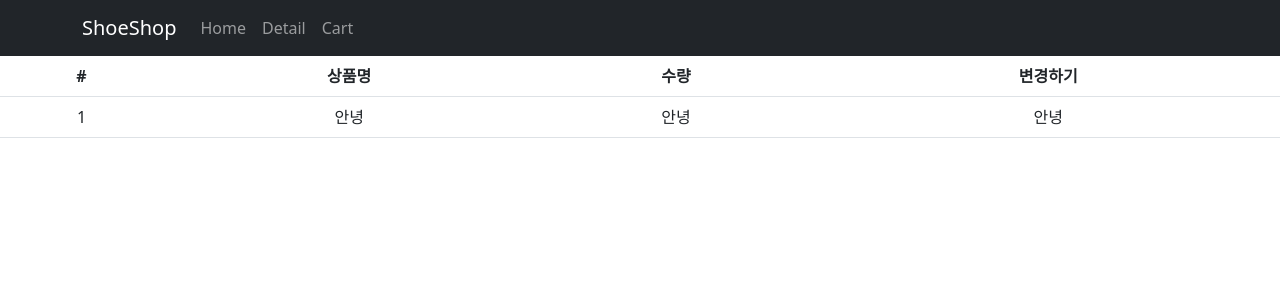
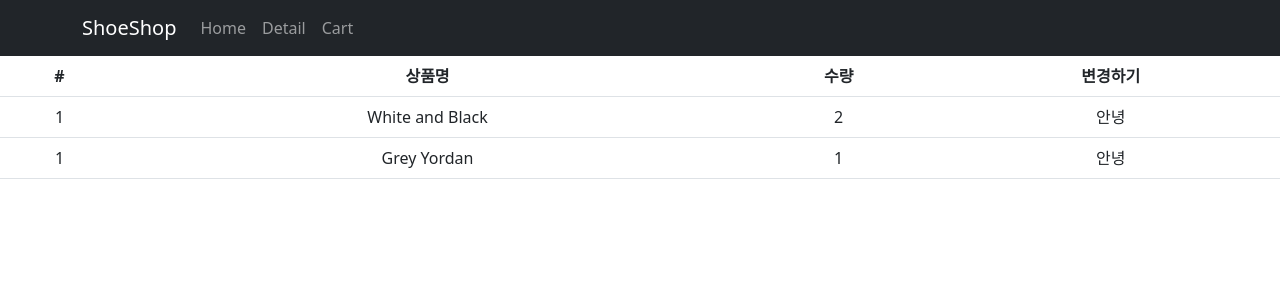
Before and after one commit to kimhsr/react-sample-shop, a React (Create React App) app: page /cart in a window 1280 px wide. Shown: the top 300 px of the page. Built offline with nearby package versions, Linux system fonts and the light colour scheme.

Commit message:
Redux 2 : state 보관, 사용법

```diff
--- a/src/pages/Cart.js
+++ b/src/pages/Cart.js
@@ -1,7 +1,14 @@
+// @ts-nocheck
 import React from "react";
 import { Table } from "react-bootstrap";
+import { useSelector } from "react-redux";
 
 function Cart() {
+  let state = useSelector((state) => {
+    return state;
+  });
+  console.log(state.cart);
+
   return (
     <div>
       <Table>
@@ -14,16 +21,20 @@
           </tr>
         </thead>
         <tbody>
-          <tr>
-            <td>1</td>
-            <td>안녕</td>
-            <td>안녕</td>
-            <td>안녕</td>
-          </tr>
+          {state.cart.map((a, i) => {
+            return (
+              <tr key={i}>
+                <td>1</td>
+                <td>{state.cart[i].name}</td>
+                <td>{state.cart[i].count}</td>
+                <td>안녕</td>
+              </tr>
+            );
+          })}
         </tbody>
       </Table>
     </div>
   );
 }
 
-export default Cart
+export default Cart;
--- a/src/store.js
+++ b/src/store.js
@@ -1,7 +1,22 @@
-import { configureStore } from '@reduxjs/toolkit'
+// @ts-nocheck
+import { configureStore, createSlice } from "@reduxjs/toolkit";
+
+let user = createSlice({
+  name: "user",
+  initialState: "kim",
+});
+
+let cart = createSlice({
+  name: "cart",
+  initialState: [
+    { id: 0, name: "White and Black", count: 2 },
+    { id: 2, name: "Grey Yordan", count: 1 },
+  ],
+});
 
 export default configureStore({
   reducer: {
-
-  }
-})
+    user: user.reducer,
+    cart: cart.reducer,
+  },
+});
```
